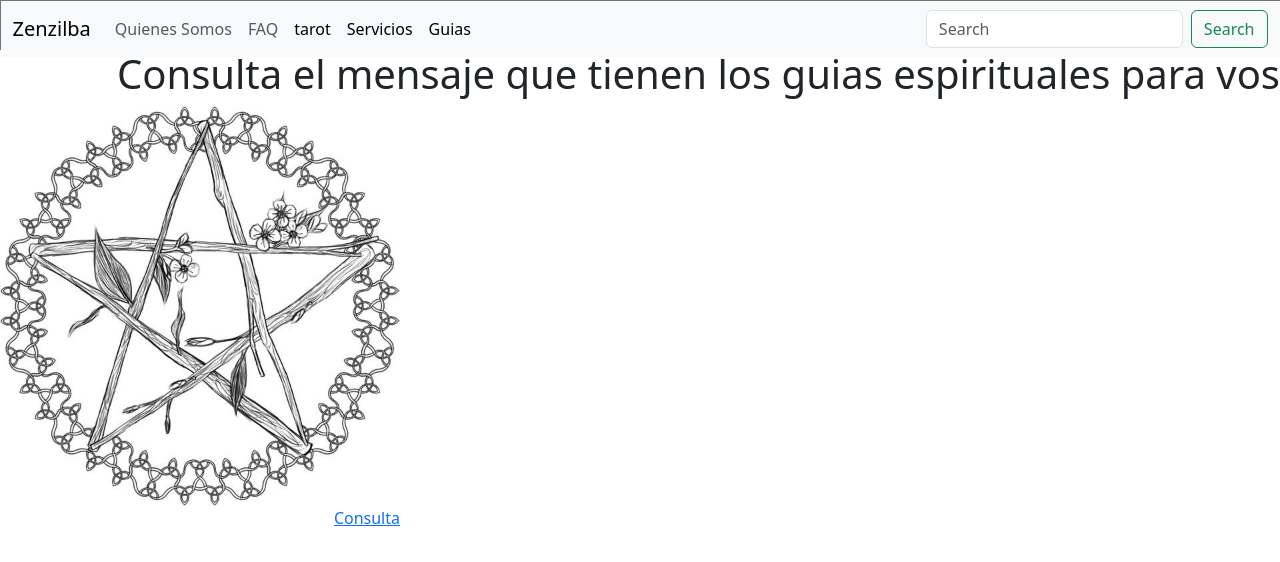
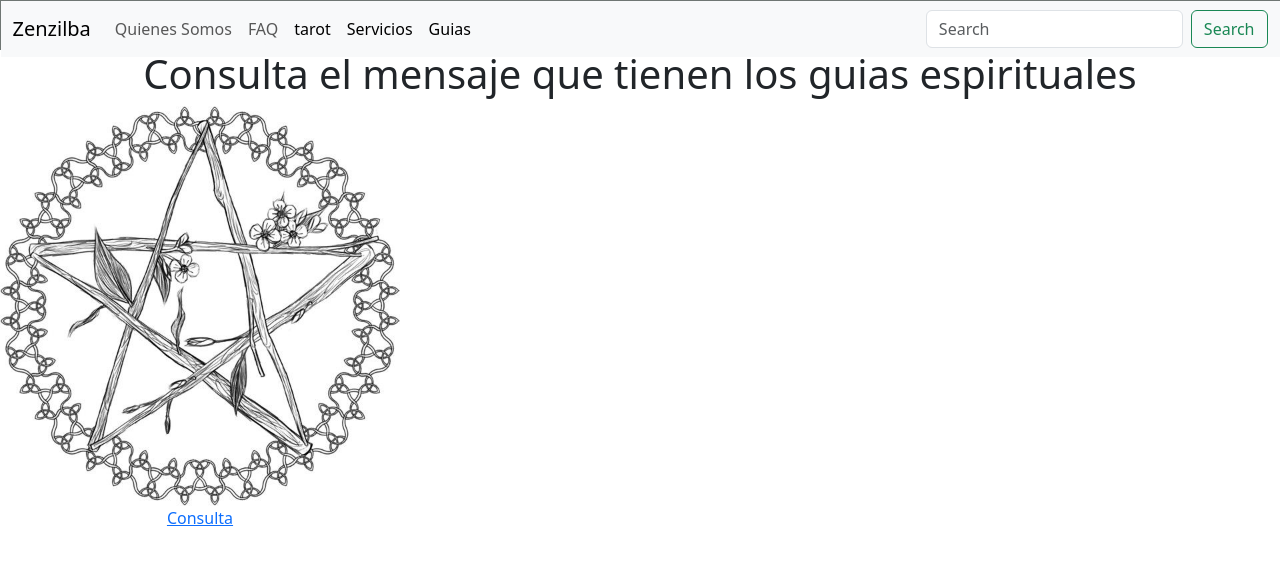
Before and after one commit to RodrigoJavierFernandez/Repo_RodrigoJFernandez, a plain HTML site: page guias.html in a window 1280 px wide. Drawn offline with nearby package versions, Linux system fonts and the light colour scheme.

Commit message:
repare el link de guias.html

```diff
--- a/guias.html
+++ b/guias.html
@@ -63,7 +63,7 @@
 
          </header>
     <div class="imgguias">
-    <h1>Consulta el mensaje que tienen los guias espirituales para vos</h1>
+    <h1>Consulta el mensaje que tienen los guias espirituales</h1>
     <div class="guiasimg"><img src="./assets/imgs/Idea.jpg" alt="atrapasueños">
       <a href="https://www.tiktok.com/@zenzilba">Consulta</a> </div>
     </div>
--- a/style.css
+++ b/style.css
@@ -301,7 +301,7 @@ body{
 .imgguias{
     width: 100%;
     height: 50vh;
-    text-align: right;
+    text-align: center;
 }
 .guiasimg{
     width: 400px;
```
